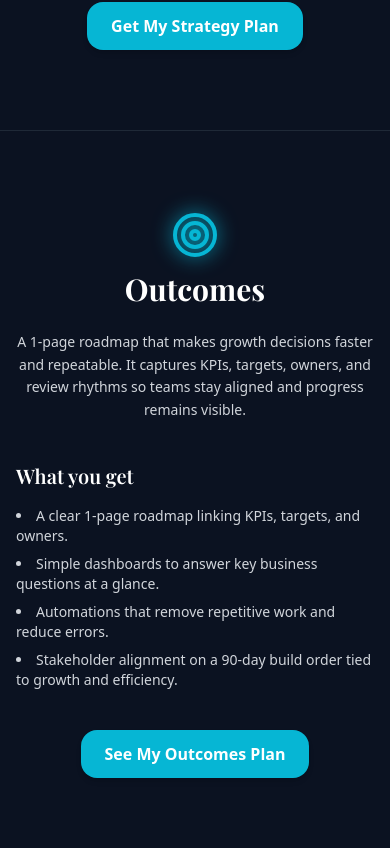
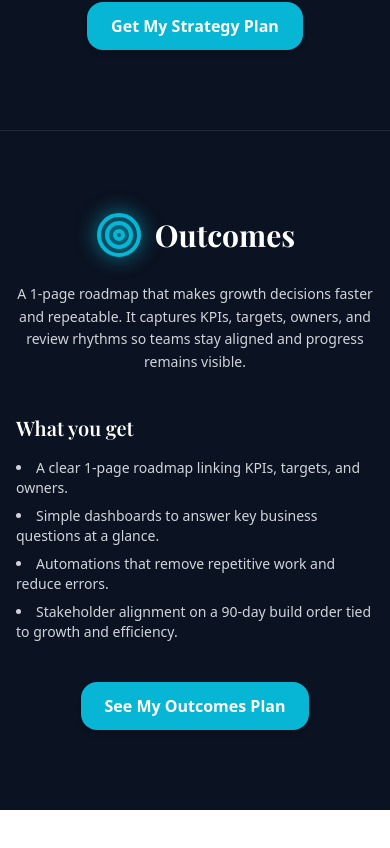
Before and after one commit to kartik-7877/statixgrowth-site, a Next.js app: page /services in a window 390 px wide. Shown: the part 2056-2904 px from the top of the page. After the commit the page ends 2866 px from the top, so only its background shows below. Built offline with nearby package versions, Linux system fonts and the light colour scheme.

Commit message:
Optimized ServiceOutcomesSection with consistent icon alignment and layout

```diff
--- a/components/ServiceOutcomesSection.js
+++ b/components/ServiceOutcomesSection.js
@@ -16,7 +16,7 @@ export default function ServiceOutcomesSection() {
       <div className="max-w-4xl mx-auto px-4 sm:px-6">
         {/* Icon + Title */}
         <motion.div
-          className="flex flex-col sm:flex-row items-center justify-center gap-3 text-center sm:text-left"
+          className="flex items-center justify-center gap-3 text-center"
           variants={fadeInUp}
           initial="hidden"
           animate="visible"
@@ -56,7 +56,10 @@ export default function ServiceOutcomesSection() {
             <li>A clear 1-page roadmap linking KPIs, targets, and owners.</li>
             <li>Simple dashboards to answer key business questions at a glance.</li>
             <li>Automations that remove repetitive work and reduce errors.</li>
-            <li>Stakeholder alignment on a 90-day build order tied to growth and efficiency.</li>
+            <li>
+              Stakeholder alignment on a 90-day build order tied to growth and
+              efficiency.
+            </li>
           </ul>
         </motion.div>
 
```
